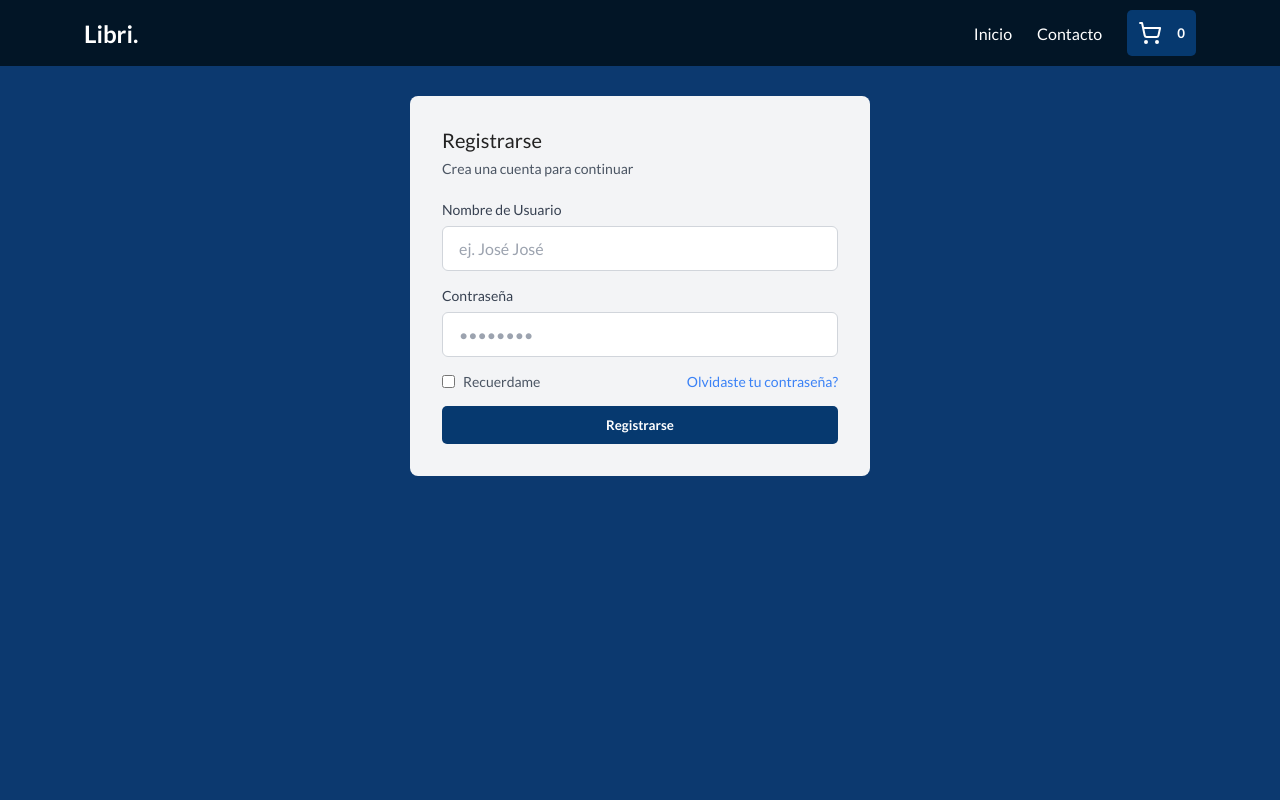
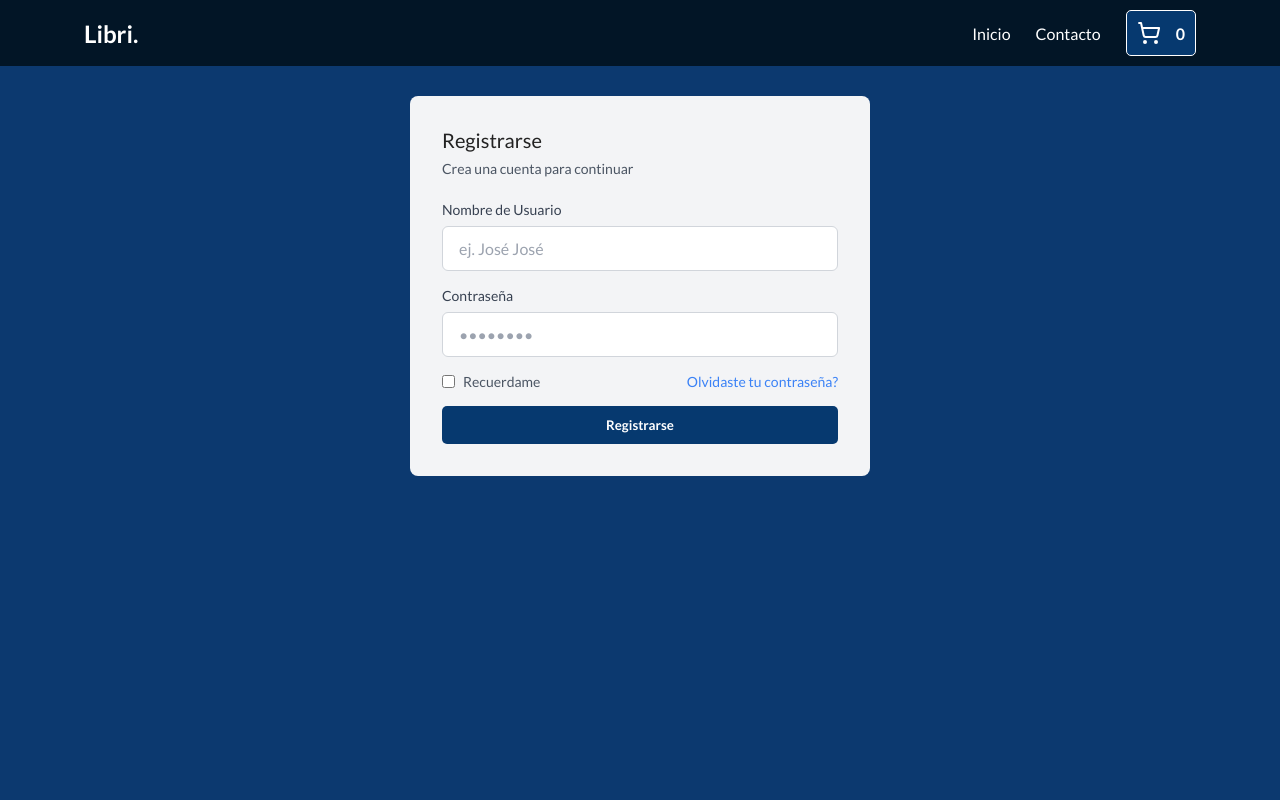
Before and after one commit to EnzoDev10/Libri, a React (Vite) app: page /#/login in a window 1280 px wide. Shown: the top 800 px of the page. Built offline with nearby package versions, Linux system fonts and the light colour scheme.

Commit message:
Refactored Button component to also offer a Link option that looks the same.

```diff
--- a/src/components/Button/Button.tsx
+++ b/src/components/Button/Button.tsx
@@ -1,12 +1,10 @@
 import { type PropsWithChildren } from "react";
+import { Link } from "react-router-dom";
 import { styled, css } from "styled-components";
 
-const StyledButton = styled.button.attrs({
-    className: "hover",
-})<{ $variant?: "transparent" | "destructive" }>`
-    background-color: var(--accent-color);
+const sharedStyles = `
+background-color: var(--accent-color);
     padding: 10px;
-    border: none;
     border: 1px solid transparent;
 
     border-radius: var(--radius-small);
@@ -20,6 +18,11 @@ const StyledButton = styled.button.attrs({
     &:hover {
         background-color: var(--light-accent-color);
     }
+`;
+
+const StyledLink = styled(Link)<{ $variant?: "transparent" | "destructive" }>`
+    ${sharedStyles}
+    border-color: var(--text-light);
 
     ${(props) =>
         props.$variant == "destructive" &&
@@ -31,6 +34,36 @@ const StyledButton = styled.button.attrs({
                 background-color: var(--destructive-hover);
             }
         `};
+
+    ${(props) =>
+        props.$variant == "transparent" &&
+        css`
+            background-color: transparent;
+            border: 1px solid var(--text-dark);
+            color: var(--text-dark);
+
+            &:hover {
+                background-color: var(--light-accent-color);
+            }
+        `};
+`;
+
+const StyledButton = styled.button.attrs({
+    className: "hover",
+})<{ $variant?: "destructive" | "transparent" }>`
+    ${sharedStyles}
+
+    ${(props) =>
+        props.$variant == "destructive" &&
+        css`
+            background-color: var(--destructive);
+            color: white;
+
+            &:hover {
+                background-color: var(--destructive-hover);
+            }
+        `};
+
     ${(props) =>
         props.$variant == "transparent" &&
         css`
@@ -48,9 +81,17 @@ interface btnProps extends Partial<PropsWithChildren> {
     className?: string;
     parentMethod?: () => void;
     variant?: "transparent" | "destructive";
+    to?: string;
 }
 
-export const Button = ({ children, variant, parentMethod }: btnProps) => {
+export const Button = ({ children, variant, to, parentMethod }: btnProps) => {
+    if (to) {
+        return (
+            <StyledLink to={to} $variant={variant}>
+                {children}
+            </StyledLink>
+        );
+    }
     return (
         <StyledButton $variant={variant} onClick={parentMethod}>
             {children}
--- a/src/components/Navigation/NavBar/NavBar.tsx
+++ b/src/components/Navigation/NavBar/NavBar.tsx
@@ -27,13 +27,14 @@ export const NavBar = ({ variant, className }: Prop) => {
                     </Link>
                 </li>
                 <li>
-                    <Link to='/carrito' tabIndex={-1}>
-                        <Button className='border' parentMethod={() => {}}>
-                            <ShoppingCart />
+                    <Button
+                        to='/carrito'
+                        parentMethod={() => {}}
+                    >
+                        <ShoppingCart />
 
-                            {cartContent.length}
-                        </Button>
-                    </Link>
+                        {cartContent.length}
+                    </Button>
                 </li>
             </ul>
         </nav>
--- a/src/index.css
+++ b/src/index.css
@@ -86,10 +86,6 @@ ul {
     }
 }
 
-.border {
-    border: 1px solid var(--text-light);
-}
-
 @media screen and (min-width: 1280px) {
     .wrapper {
         max-width: 1200px;
--- a/src/pages/Cart/Cart.tsx
+++ b/src/pages/Cart/Cart.tsx
@@ -9,6 +9,7 @@ const CartMain = styled.main`
     background-color: var(--products-bg);
     padding: 30px;
     height: fit-content;
+    height: 100%;
 `;
 
 const CartWrapper = styled(Wrapper)`
@@ -33,6 +34,7 @@ const Container = styled.div`
 const CartCard = styled.div`
     background: var(--light-bg);
     border-radius: var(--radius-large);
+
     padding: 40px;
     box-shadow: 0 10px 25px rgba(0, 0, 0, 0.1);
 
@@ -103,6 +105,15 @@ const CartActions = styled.div`
     }
     @media (max-width: 480px) {
         gap: 16px;
+    }
+`;
+
+const EmptyCartActions = styled.div`
+    display: grid;
+    grid-template-columns: 1fr;
+
+    a {
+        padding: 10px 50px;
     }
 `;
 
@@ -207,6 +218,7 @@ const handleCheckout = (): void => {
     }
 };
 */
+
 export const CartContent = () => {
     const content = UseCart();
 
@@ -216,9 +228,11 @@ export const CartContent = () => {
                 <CartCard>
                     <CartTitle>Tu Carrito</CartTitle>
                     <CartSubtitle>Tu carrito esta vacio</CartSubtitle>
-                    <CartActions>
-                        <CheckoutBtn>Continuar comprando</CheckoutBtn>
-                    </CartActions>
+                    <EmptyCartActions>
+                        <ContinueShoppingBtn to='/' variant='transparent'>
+                            Volver al catalogo
+                        </ContinueShoppingBtn>
+                    </EmptyCartActions>
                 </CartCard>
             </Container>
         );
@@ -248,9 +262,10 @@ export const CartContent = () => {
                 </CartSummary>
 
                 <CartActions>
-                    <ContinueShoppingBtn variant='transparent'>
+                    <ContinueShoppingBtn to='/' variant='transparent'>
                         Volver al catalogo
                     </ContinueShoppingBtn>
+
                     <CheckoutBtn>Comprar</CheckoutBtn>
                 </CartActions>
             </CartCard>
```
